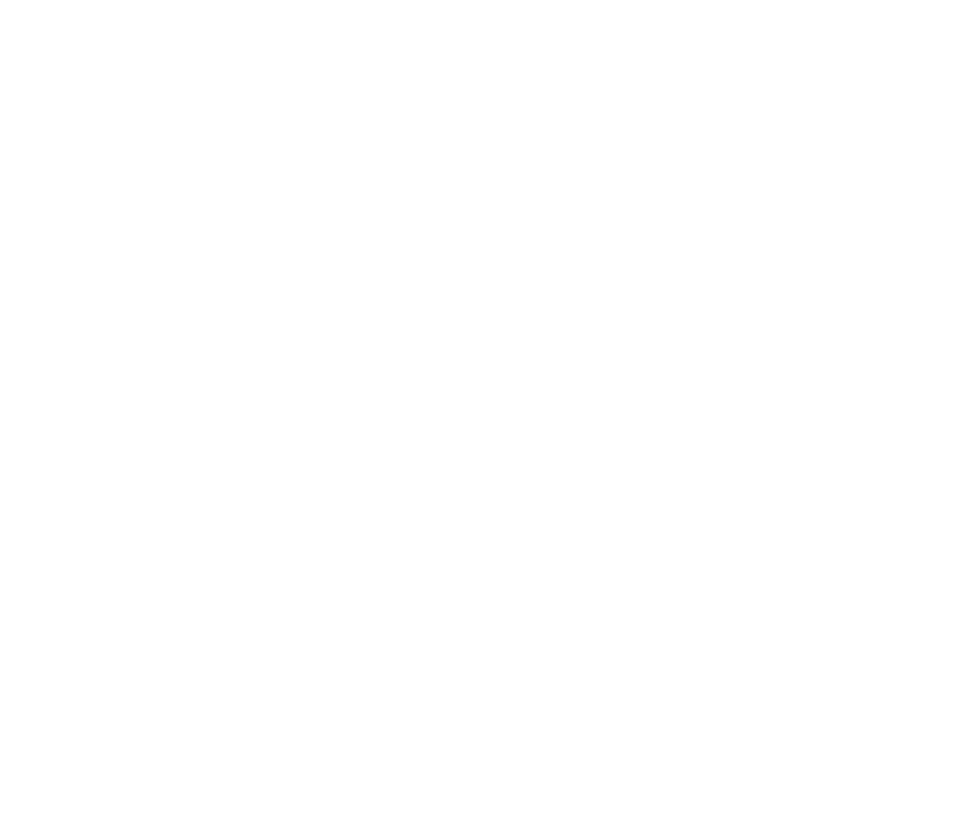
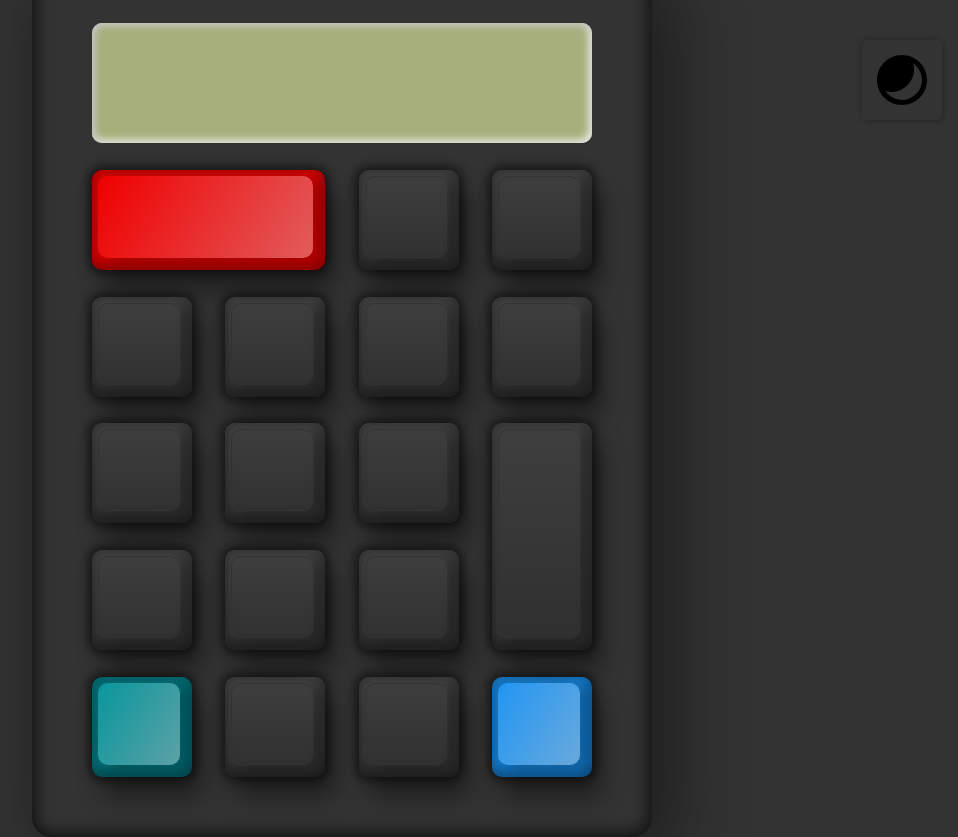
Before and after one commit to Blank6682/online-calculator, a website built with Vite: page index.html in a window 1280 px wide. Shown: the whole page, without its empty margins (298-1256 px from the left). Before the commit the page ends 800 px from the top, so only its background shows below. Built offline with nearby package versions, Linux system fonts and the light colour scheme.

Commit message:
feat: base layout

```diff
--- a/index.html
+++ b/index.html
@@ -5,8 +5,37 @@
     <link rel="icon" href="/favicon.ico" />
     <meta name="viewport" content="width=device-width, initial-scale=1.0" />
     <title>Vite App Calculator</title>
+    <link rel="stylesheet" href="./src/style/style.css" />
   </head>
   <body>
+    <div class="toggle">
+      <img src="./src/assets/icon/sun.svg" alt="sun" id="sun" />
+      <img src="./src/assets/icon/moon.svg" alt="moon" id="moon" />
+    </div>
+    <div class="calculator">
+      <div id="textarea">
+        <input type="text" id="show" readonly />
+        <input type="text" id="input" readonly />
+      </div>
+      <span id="clear"></span>
+      <span id="divide"></span>
+      <span id="multply"></span>
+      <span id="seven"></span>
+      <span id="eight"></span>
+      <span id="nine"></span>
+      <span id="minus"></span>
+      <span id="four"></span>
+      <span id="five"></span>
+      <span id="six"></span>
+      <span id="plus"></span>
+      <span id="one"></span>
+      <span id="two"></span>
+      <span id="three"></span>
+      <span id="delete"></span>
+      <span id="zero"></span>
+      <span id="point"></span>
+      <span id="equal"></span>
+    </div>
     <script src="/src/main.js"></script>
   </body>
 </html>
--- a/src/assets/font/fonts.css
+++ b/src/style/fonts.css
@@ -1,27 +1,27 @@
 @font-face {
   font-family: 'Chakra';
-  src: url('./ChakraPetch-Regular.ttf');
+  src: url('../assets/font/ChakraPetch-Regular.ttf');
   font-style: normal;
   font-weight: 400;
 }
 
 @font-face {
   font-family: 'Chakra';
-  src: url('./ChakraPetch-Italic.ttf');
+  src: url('../assets/font/ChakraPetch-Italic.ttf');
   font-style: italic;
   font-weight: 400;
 }
 
 @font-face {
   font-family: 'Chakra';
-  src: url('./ChakraPetch-Light.ttf');
+  src: url('../assets/font/ChakraPetch-Light.ttf');
   font-style: normal;
   font-weight: 300;
 }
 
 @font-face {
   font-family: 'Chakra';
-  src: url('./ChakraPetch-LightItalic.ttf');
+  src: url('../assets/font/ChakraPetch-LightItalic.ttf');
   font-style: italic;
   font-weight: 300;
 }
--- /dev/null
+++ b/src/style/style.css
@@ -0,0 +1,328 @@
+@import './fonts.css';
+/* @import './var.css'; */
+
+:root {
+  /* ====== base color  ====== */
+  --dark-primary-color: #333333;
+  --light-primary-color: #f8f8f8;
+  --screen-color: #a7af7c;
+  --screen-light-color: #bebebe;
+  --clear-color: #f00000;
+  --clear-deep-color: #d20000;
+  --equal-color: #2196f3;
+  --equal-deep-color: #1479c9;
+  --delete-color: #08979c;
+  --delete-deep-color: #006d75;
+  --transition-color: #ffffff5c;
+
+  /* ====== base gap  ====== */
+  --span-size: 100px;
+  --gap-size: calc(var(--span-size) / 3);
+  --column-gap-size: var(--gap-size);
+  --row-gap-size: calc(var(--gap-size)*4/5);
+
+  /* ======  bg shadow  ====== */
+  --dark-calculator-background-shadow:
+    25px 25px 75px rgba(0, 0, 0, 0.25),
+    10px 10px 70px rgba(0, 0, 0, 0.25),
+    inset -5px -5px 15px rgba(0, 0, 0, 0.5),
+    inset 5px 5px 15px rgba(0, 0, 0, 0.5);
+  --light-calculator-background-shadow:
+    25px 25px 75px rgba(0, 0, 0, 0.15),
+    10px 10px 70px rgba(0, 0, 0, 0.15),
+    inset -5px -5px 15px rgba(0, 0, 0, 0.15),
+    inset 5px 5px 15px rgba(0, 0, 0, 0.05);
+
+  /* ====== text-area  ====== */
+  --light-text-shadow: 1px 1px 2px #fff;
+  --dark-text-shadow: 1px 1px 2px #000;
+
+  --text-area-width: calc(var(--span-size) * 4 + var(--gap-size) * 3);
+  --text-area-screen-shadow:
+    inset 2px 2px 10px var(--screen-light-color),
+    inset -2px -2px 10px #fff;
+
+  /* ====== span  ====== */
+  --light-span-color: rgb(250, 250, 250);
+  --light-span-deep-color: rgb(244, 244, 244);
+  --light-span-background: var(var(--light-span-color));
+  --light-span-background-linear: linear-gradient(var(--light-span-color), var(--light-span-deep-color));
+  --light-span-shadow:
+    inset -8px 0 8px rgba(0, 0, 0, 0.15),
+    inset 0 -8px 8px rgba(0, 0, 0, 0.25),
+    0 0 10px 4px rgba(0, 0, 0, 0.5),
+    10px 20px 25px rgba(0, 0, 0, 0.4);
+
+
+  --dark-span-color: rgb(63, 63, 63);
+  --dark-span-deep-color: rgb(47, 47, 47);
+  --dark-span-background: var(--dark-span-color);
+  --dark-span-background-linear: linear-gradient(var(--dark-span-color), var(--dark-span-deep-color));
+  --dark-span-shadow:
+    inset -8px 0 8px rgba(0, 0, 0, 0.15),
+    inset 0 -8px 8px rgba(0, 0, 0, 0.25),
+    0 0 10px 4px rgba(0, 0, 0, 0.5),
+    10px 20px 25px rgba(0, 0, 0, 0.4);
+
+  /* ====== img  ====== */
+  --image-size: 80px;
+  --light-image-shadow:
+    2px 2px 4px #fff,
+    inset 2px 2px 4px rgba(0, 0, 0, 0.15);
+  --light-image-active-shadow:
+    2px 2px 4px rgba(0, 0, 0, 0.15),
+    inset 2px 2px 4px rgba(255, 255, 255, 0.15);
+  --dark-image-shadow:
+    2px 2px 4px rgba(0, 0, 0, 0.15),
+    -1px -1px 6px rgba(0, 0, 0, 0.15);
+  --dark-image-active-shadow:
+    2px 2px 4px #fff,
+    inset 2px 2px 4px rgba(0, 0, 0, 0.15);
+  --span-mousedown-shadow:
+    inset -8px 0 8px rgba(0, 0, 0, 0.15),
+    inset 0 -8px 8px rgba(0, 0, 0, 0.15),
+    0px 0px 10px 5px rgba(0, 0, 0, 0.5);
+
+
+  --dark-span-before-border: 1px solid var(--dark-primary-color);
+  --dark-span-before-deep-background: rgb(45, 45, 45);
+  --dark-span-before-background: rgb(77, 77, 77);
+  --dark-span-before-background-linear:
+    linear-gradient(90deg, var(--dark-span-before-deep-background), var(--dark-span-before-background));
+  --dark-span-before-box-shadow:
+    -5px -5px 15px rgba(0, 0, 0, 0.1),
+    -1px -1px 5px 0.5px rgba(255, 255, 255, 0.05),
+    10px 5px 10px rgba(0, 0, 0, 0.15);
+
+  --light-span-before-border: 1px solid var(--light-primary-color);
+  --light-span-before-deep-background: rgb(230, 230, 230);
+  --light-span-before-background: rgb(239, 239, 239);
+  --light-span-before-background-linear:
+    linear-gradient(90deg, var(--light-span-before-deep-background), var(--light-span-before-background));
+  --light-span-before-box-shadow:
+    -10px -10px 10px rgba(255, 255, 255, 0.25),
+    10px 5px 10px rgba(0, 0, 0, 0.15);
+
+  --clear-before-background-linear: linear-gradient(120deg, var(--clear-color), var(--transition-color));
+  --delete-before-background-linear: linear-gradient(120deg, var(--delete-color), var(--transition-color));
+  --equal-before-background-linear: linear-gradient(120deg, var(--equal-color), var(--transition-color));
+}
+/* ====== 初始化  ====== */
+*,
+*::before,
+*::after{
+  /* 位置 */
+    padding: 0;
+    margin: 0;
+    box-sizing: border-box;
+  /* 修饰 */
+  /* 修饰--字体 */
+  font-family: monospace;
+  color: var(--dark-primary-color);
+  /* 字体抗锯齿效果 */
+  -webkit-font-smoothing:antialiased;
+  -moz-osx-font-smoothing:grayscale;
+  /* 修饰--样式 */
+  text-decoration: none;
+  list-style: none;
+  text-align: center;
+  /* 阻止用户双击选中文字和拖拽 */
+  user-select: none;
+  -webkit-user-drag: none;
+}
+
+html,
+body{
+  /* 位置 */
+  width: 100vw;
+  height: 100vh;
+  /* 布局 */
+  display: grid;
+  place-items: center;
+  /* 修饰 */
+  background: var(--dark-primary-color);
+}
+
+/* ====== calculator  ====== */
+.calculator{
+  /* 位置 */
+  position: relative;
+  max-width: 1200px;
+  min-width: 300px;
+  min-height: 400px;
+  /* 布局 */
+  display: grid;
+  grid-template-columns: repeat(1,4fr);
+  grid-template-rows:120px repeat(5,1fr);
+  column-gap: var(--column-gap-size);
+  row-gap: var(--row-gap-size);
+  /* 修饰 */
+  padding: 60px;
+  border-radius: 20px;
+  box-shadow: var(--dark-calculator-background-shadow);
+  text-shadow: var(--dark-text-shadow);
+}
+
+/* ====== toggle  ====== */
+.toggle{
+  /* 位置 */
+  position: absolute;
+  top: 0;
+  right: 0;
+  /* 布局 */
+  display: grid;
+  place-items: center;
+}
+
+.toggle img{
+  /* 位置 */
+  position: relative;
+  width: var(--image-size);
+  height: var(--image-size);
+  top: calc(var(--image-size)/2);
+  right: calc(var(--image-size)/2);
+  /* 布局 */
+  padding:10px;
+  border-radius: 5px;
+}
+
+.toggle img:nth-child(1){
+  display: none;
+  filter: invert(1);
+  box-shadow: var(--light-image-shadow);
+}
+
+.toggle img:nth-child(1):active {
+  box-shadow: var(--light-image-active-shadow);
+}
+
+.toggle img:nth-child(2) {
+  display: block;
+  box-shadow: var(--dark-image-shadow);
+}
+
+.toggle img:nth-child(2):active {
+  box-shadow: var(--dark-image-active-shadow);
+}
+
+/* ====== textarea  ====== */
+#textarea{
+  /* 位置 */
+  position: relative;
+  width: var(--text-area-width);
+  /* 布局 */
+  /* 布局 本层*/
+  grid-column: span 4;
+  /* 布局 下层*/
+  display: flex;
+  flex-direction: column;
+  justify-content: center;
+  align-items: center;
+  /* 修饰 */
+  border: none;
+  border-radius: 10px;
+  background:var(--screen-color);
+  box-shadow: var(--text-area-screen-shadow);
+}
+
+#textarea input {
+  /* 位置 */
+  position: absolute;
+  width: 100%;
+  padding: 0 10px;
+  /* 修饰 */
+  background: none;
+  border: none;
+  /* 修饰--字体 */
+  font-family: 'Chakra';
+  font-size: 3rem;
+  line-height: 1rem;
+  text-align: right;
+  /* 修饰--特性 */
+  outline: none;
+}
+#textarea input:nth-child(1) {
+  /* 修饰 */
+  display: none;
+  opacity: 0;
+}
+
+/* ====== calculator  span ====== */
+
+.calculator span{
+  /* 位置 */
+  position: relative;
+  width: var(--span-size);
+  height: var(--span-size);
+  /* 布局 */
+  display: grid;
+  place-items: center;
+  /* 修饰*/
+  background:var(--dark-span-background-linear);
+  box-shadow: var(--dark-span-shadow);
+  /* 修饰--边框 */
+  border-radius: 10px;
+  /* 修饰--特性 */
+  cursor: pointer;
+}
+
+.calculator span.mousedown {
+  transform: translateY(3px);
+  box-shadow: var(--span-mousedown-shadow);
+}
+
+.calculator span#clear {
+  grid-column: span 2;
+  width: 100%;
+  background: var(--clear-deep-color);
+}
+.calculator span#plus {
+  grid-row: span 2;
+  height: 100%;
+}
+.calculator span#delete {
+  background: var(--delete-deep-color);
+}
+.calculator span#equal {
+  background: var(--equal-deep-color);
+}
+
+.calculator span::before {
+  content: '';
+  /* 位置 */
+  position: absolute;
+  top: 6px;
+  left: 6px;
+  bottom: 12px;
+  right: 12px;
+  /* 布局 */
+  display: grid;
+  place-items: center;
+  /* 修饰*/
+  background: var(--dark-span-before-background-linear-background-linear);
+  /* 修饰--字体 */
+  color: var(--light-span-color);
+  font-size: 2rem;
+  text-transform: uppercase;
+  /* 修饰--边框 */
+  border-top:var(--dark-span-before-border);
+  border-left: var(--dark-span-before-border);
+  border-bottom: var(--dark-span-before-border);
+  box-shadow: var(--dark-span-before-box-shadow);
+  border-radius: 10px;
+  /* 修饰--特性 */
+  cursor: pointer;
+}
+
+.calculator span#clear::before {
+  background: var(--clear-before-background-linear);
+  border: none;
+}
+.calculator span#delete::before {
+  background: var(--delete-before-background-linear);
+  border: none;
+}
+.calculator span#equal::before {
+  background: var(--equal-before-background-linear);
+  border: none;
+}
--- /dev/null
+++ b/src/style/var.css
@@ -0,0 +1,106 @@
+:root {
+  /* ====== base color  ====== */
+  --dark-primary-color: #333333;
+  --light-primary-color: #f8f8f8;
+  --screen-color: #a7af7c;
+  --screen-light-color: #bebebe;
+  --clear-color: #f00000;
+  --clear-deep-color: #d20000;
+  --equal-color: #2196f3;
+  --equal-deep-color: #1479c9;
+  --delete-color: #08979c;
+  --delete-deep-color: #006d75;
+  --transition-color: #ffffff5c;
+
+  /* ====== base gap  ====== */
+  --span-size: 100px;
+  --gap-size: calc(var(--span-size) / 3);
+  --column-gap-size: var(--gap-size);
+  --row-gap-size: calc(var(--gap-size)*4/5);
+
+  /* ======  bg shadow  ====== */
+  --dark-calculator-background-shadow:
+    25px 25px 75px rgba(0, 0, 0, 0.25),
+    10px 10px 70px rgba(0, 0, 0, 0.25),
+    inset -5px -5px 15px rgba(0, 0, 0, 0.5),
+    inset 5px 5px 15px rgba(0, 0, 0, 0.5);
+  --light-calculator-background-shadow:
+    25px 25px 75px rgba(0, 0, 0, 0.15),
+    10px 10px 70px rgba(0, 0, 0, 0.15),
+    inset -5px -5px 15px rgba(0, 0, 0, 0.15),
+    inset 5px 5px 15px rgba(0, 0, 0, 0.05);
+
+  /* ====== text-area  ====== */
+  --light-text-shadow: 1px 1px 2px #fff;
+  --dark-text-shadow: 1px 1px 2px #000;
+
+  --text-area-width: calc(var(--span-size) * 4 + var(--gap-size) * 3);
+  --text-area-screen-shadow:
+    inset 2px 2px 10px var(--screen-light-color),
+    inset -2px -2px 10px #fff;
+
+    /* ====== span  ====== */
+  --light-span-color: rgb(250, 250, 250);
+  --light-span-deep-color: rgb(244, 244, 244);
+  --light-span-background: var(var(--light-span-color));
+  --light-span-background-linear: linear-gradient(var(--light-span-color), var(--light-span-deep-color));
+  --light-span-shadow:
+    inset -8px 0 8px rgba(0, 0, 0, 0.15),
+    inset 0 -8px 8px rgba(0, 0, 0, 0.25),
+    0 0 10px 4px rgba(0, 0, 0, 0.5),
+    10px 20px 25px rgba(0, 0, 0, 0.4);
+
+
+  --dark-span-color: rgb(63, 63, 63);
+  --dark-span-deep-color: rgb(47, 47, 47);
+  --dark-span-background: var(--dark-span-color);
+  --dark-span-background-linear: linear-gradient(var(--dark-span-color), var(--dark-span-deep-color));
+  --dark-span-shadow:
+    inset -8px 0 8px rgba(0, 0, 0, 0.15),
+    inset 0 -8px 8px rgba(0, 0, 0, 0.25),
+    0 0 10px 4px rgba(0, 0, 0, 0.5),
+    10px 20px 25px rgba(0, 0, 0, 0.4);
+
+  /* ====== img  ====== */
+  --image-size: 80px;
+  --light-image-shadow:
+    2px 2px 4px #fff,
+    inset 2px 2px 4px rgba(0, 0, 0, 0.15);
+  --light-image-active-shadow:
+    2px 2px 4px rgba(0, 0, 0, 0.15),
+    inset 2px 2px 4px rgba(255, 255, 255, 0.15);
+  --dark-image-shadow:
+    2px 2px 4px rgba(0, 0, 0, 0.15),
+    -1px -1px 6px rgba(0, 0, 0, 0.15);
+  --dark-image-active-shadow:
+    2px 2px 4px #fff,
+    inset 2px 2px 4px rgba(0, 0, 0, 0.15);
+  --span-mousedown-shadow:
+    inset -8px 0 8px rgba(0, 0, 0, 0.15),
+    inset 0 -8px 8px rgba(0, 0, 0, 0.15),
+    0px 0px 10px 5px rgba(0, 0, 0, 0.5);
+
+
+  --dark-span-before-border: 1px solid var(--dark-primary-color);
+  --dark-span-before-deep-background: rgb(45, 45, 45);
+  --dark-span-before-background: rgb(77, 77, 77);
+  --dark-span-before-background-linear:
+    linear-gradient(90deg, var(--dark-span-before-deep-background), var(--dark-span-before-background));
+  --dark-span-before-box-shadow:
+    -5px -5px 15px rgba(0, 0, 0, 0.1),
+    -1px -1px 5px 0.5px rgba(255, 255, 255, 0.05),
+    10px 5px 10px rgba(0, 0, 0, 0.15);
+
+  --light-span-before-border: 1px solid var(--light-primary-color);
+  --light-span-before-deep-background: rgb(230, 230, 230);
+  --light-span-before-background: rgb(239, 239, 239);
+  --light-span-before-background-linear:
+    linear-gradient(90deg, var(--light-span-before-deep-background), var(--light-span-before-background));
+  --light-span-before-box-shadow:
+    -10px -10px 10px rgba(255, 255, 255, 0.25),
+    10px 5px 10px rgba(0, 0, 0, 0.15);
+
+  --clear-before-background-linear: linear-gradient(120deg, var(--clear-color), var(--transition-color));
+  --delete-before-background-linear: linear-gradient(120deg, var(--delete-color), var(--transition-color));
+  --equal-before-background-linear: linear-gradient(120deg, var(--equal-color), var(--transition-color));
+}
```
